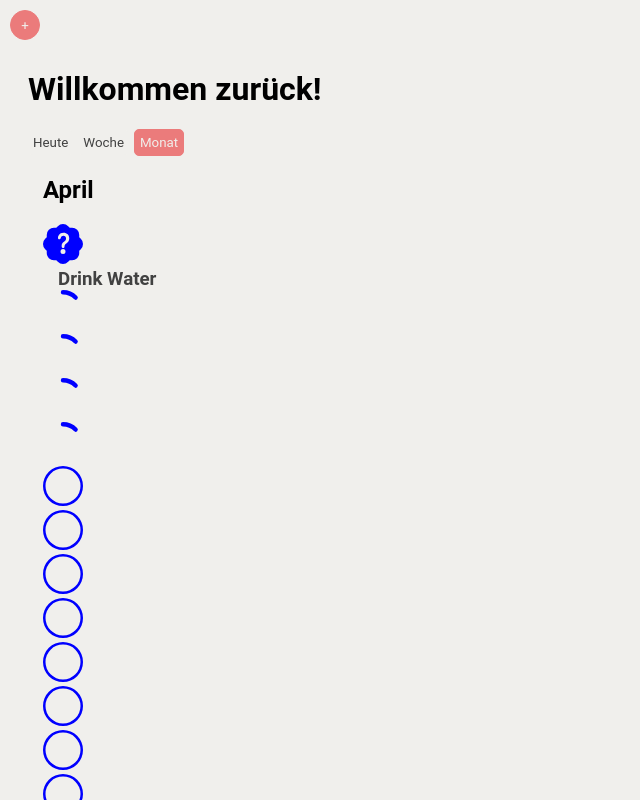
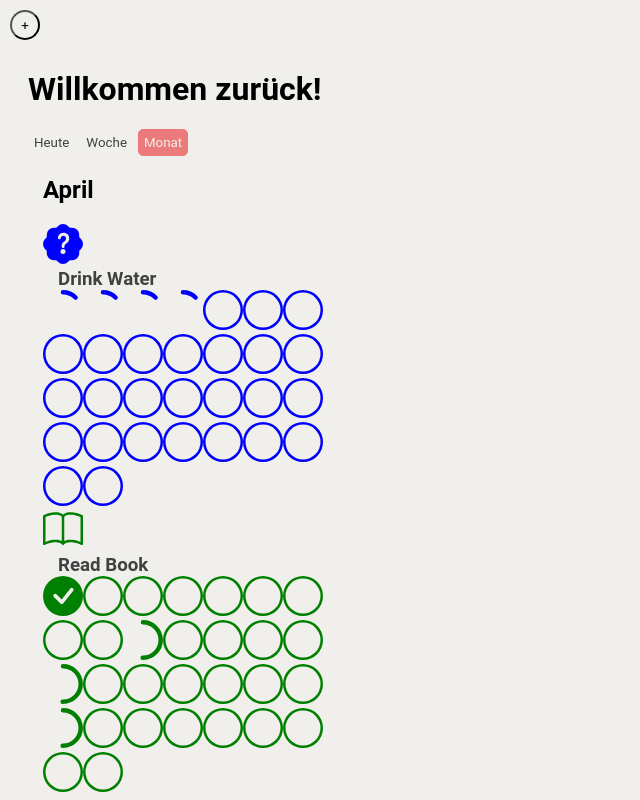
Before and after one commit to angi-mint/habit-tracker, a Vue app: page / in a window 1280 px wide. Both pictures are taken after a click on the button "Monat". Shown: the top 800 px of the page, without its empty margins (0-640 px from the left). Built offline with nearby package versions, Linux system fonts and the light colour scheme.

Commit message:
fixed button styling
Signed-off-by: Angi Mint <68991185+angi-mint@users.noreply.github.com>

```diff
--- a/src/assets/index.css
+++ b/src/assets/index.css
@@ -113,7 +113,7 @@ input[type="submit"] {
     color: var(--color-background);
 }
 
-button {
+.btn {
     cursor: pointer;
     border-radius: 5px;
     border: 1px solid var(--color-menu);
@@ -245,3 +245,17 @@ button {
     background-color: var(--color-background);
     border-radius: var(--spacing-4);
 }
+
+.monthly-week {
+    display: flex;
+}
+
+.btn-track {
+    border: none;
+    margin: 0;
+    padding: 0
+}
+
+.btn-track:disabled {
+    cursor: not-allowed;
+}
```
